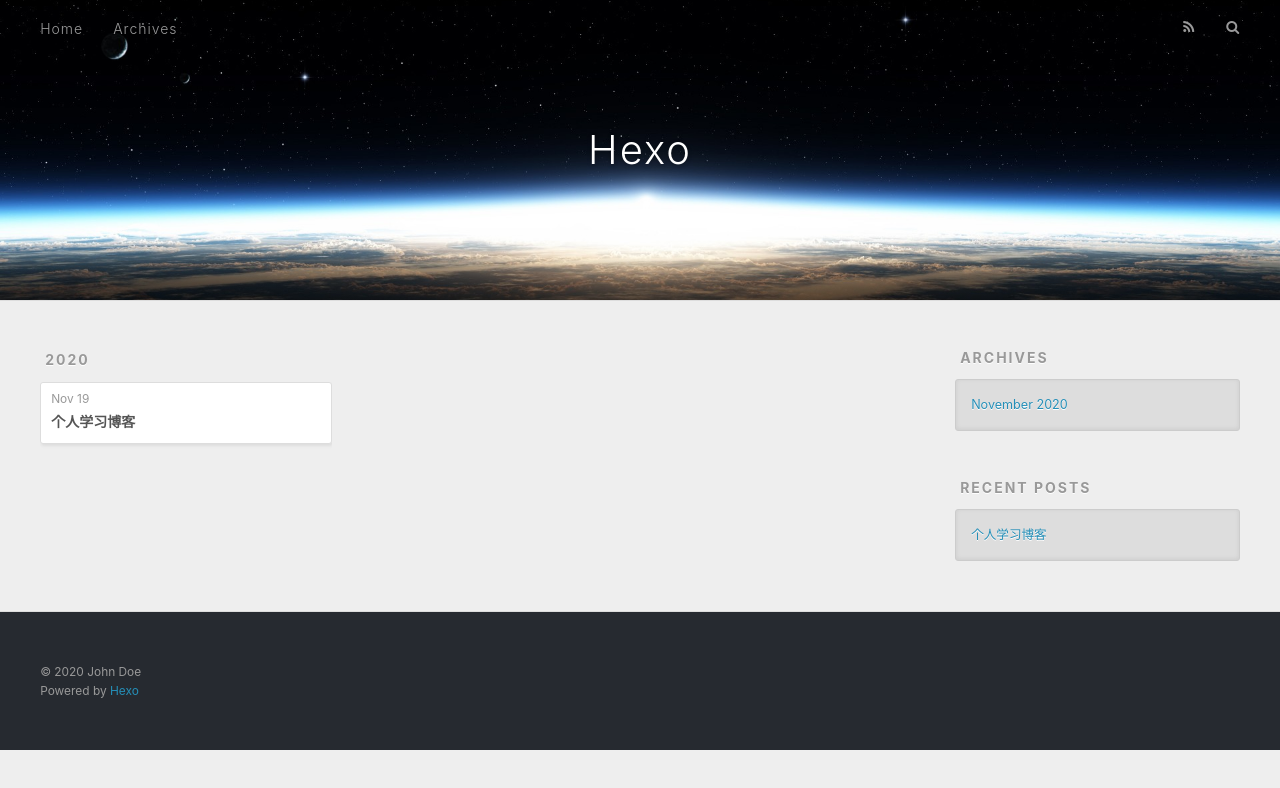
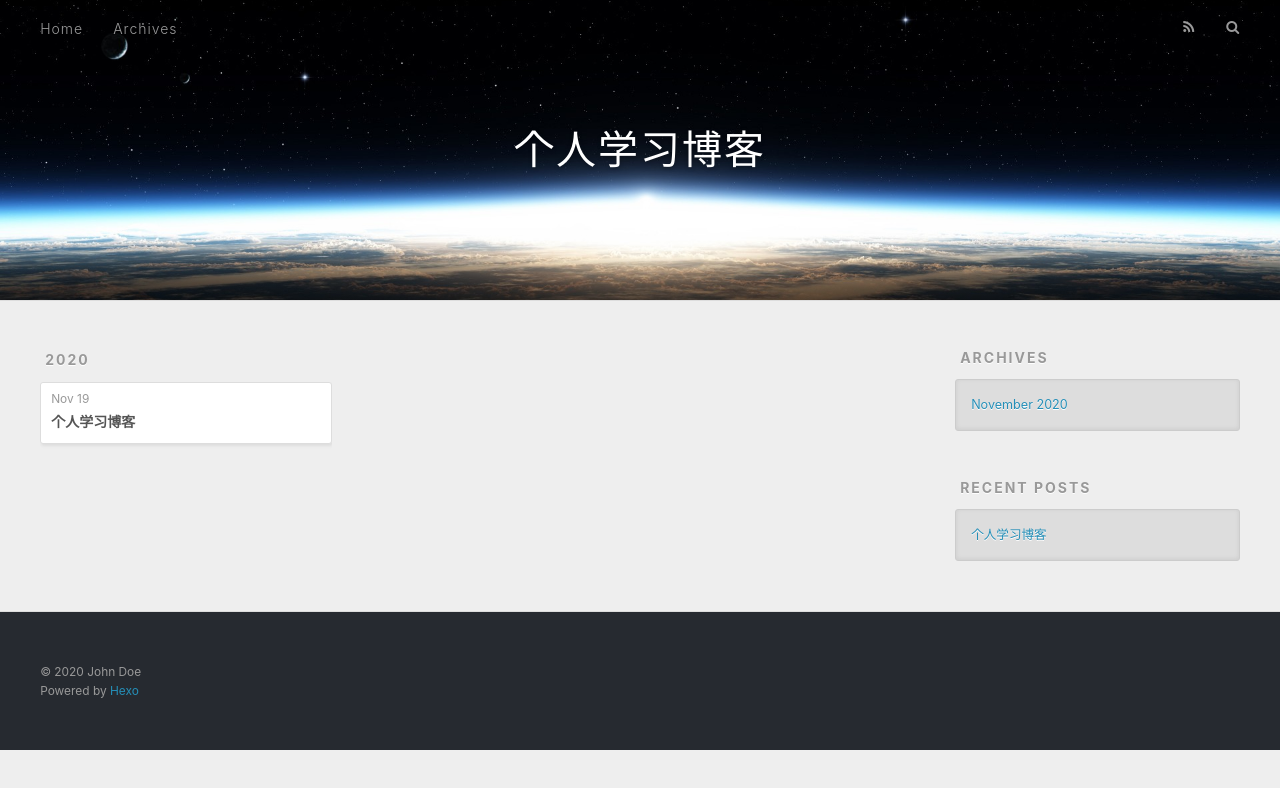
Before and after one commit to ZIYUEXI/ziyuexi.github.io, a plain HTML site: page archives/2020/11/index.html in a window 1280 px wide. Drawn offline with nearby package versions, Linux system fonts and the light colour scheme.

Commit message:
Site updated: 2020-11-19 11:43:30

```diff
--- a/archives/2020/11/index.html
+++ b/archives/2020/11/index.html
@@ -5,17 +5,17 @@
 
 
 
-  <title>Archives: 2020/11 | Hexo</title>
+  <title>Archives: 2020/11 | 个人学习博客</title>
   <meta name="viewport" content="width=device-width, initial-scale=1, maximum-scale=1">
   <meta property="og:type" content="website">
-<meta property="og:title" content="Hexo">
+<meta property="og:title" content="个人学习博客">
 <meta property="og:url" content="http://example.com/archives/2020/11/index.html">
-<meta property="og:site_name" content="Hexo">
+<meta property="og:site_name" content="个人学习博客">
 <meta property="og:locale" content="en_US">
 <meta property="article:author" content="John Doe">
 <meta name="twitter:card" content="summary">
 
-    <link rel="alternate" href="/atom.xml" title="Hexo" type="application/atom+xml">
+    <link rel="alternate" href="/atom.xml" title="个人学习博客" type="application/atom+xml">
 
 
     <link rel="icon" href="/favicon.png">
@@ -36,7 +36,7 @@
   <div id="header-outer" class="outer">
     <div id="header-title" class="inner">
       <h1 id="logo-wrap">
-        <a href="/" id="logo">Hexo</a>
+        <a href="/" id="logo">个人学习博客</a>
       </h1>
 
     </div>
```
Also changed, not shown: 2020/11/19/hello-world/index.html (+4 -4 lines), archives/2020/index.html (+5 -5 lines), archives/index.html (+5 -5 lines), index.html (+5 -5 lines).
